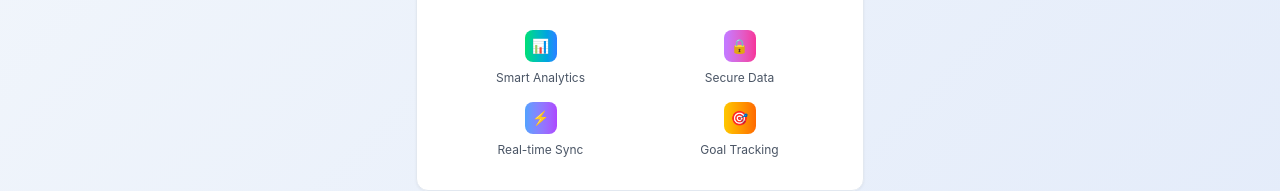
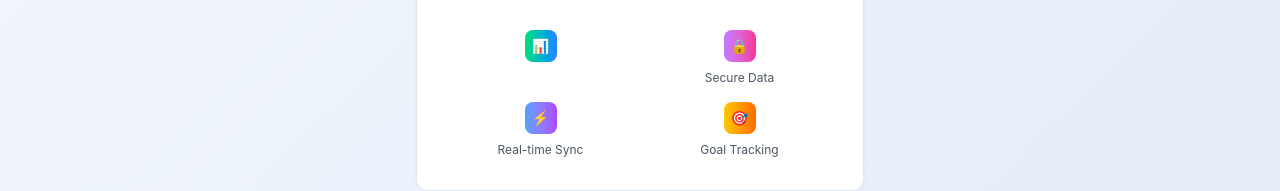
Before and after one commit to Firalen/TRACKFIY, a React (Vite) app in the folder frontend1/: page /register in a window 1280 px wide. Shown: the part 900-1091 px from the top of the page. Built offline with nearby package versions, Linux system fonts and the light colour scheme; no server answers.

Commit message:
Update text color in Register component to improve UI contrast and maintain consistency

```diff
--- a/frontend1/src/pages/Register.jsx
+++ b/frontend1/src/pages/Register.jsx
@@ -201,7 +201,7 @@ const Register = () => {
                 <div className="w-8 h-8 bg-gradient-to-r from-green-400 to-blue-500 rounded-lg flex items-center justify-center mx-auto">
                   <span className="text-white text-sm">📊</span>
                 </div>
-                <p className="text-xs text-gray-600">Smart Analytics</p>
+                <p className="text-xs text-white">Smart Analytics</p>
               </div>
               <div className="space-y-2">
                 <div className="w-8 h-8 bg-gradient-to-r from-purple-400 to-pink-500 rounded-lg flex items-center justify-center mx-auto">
```
